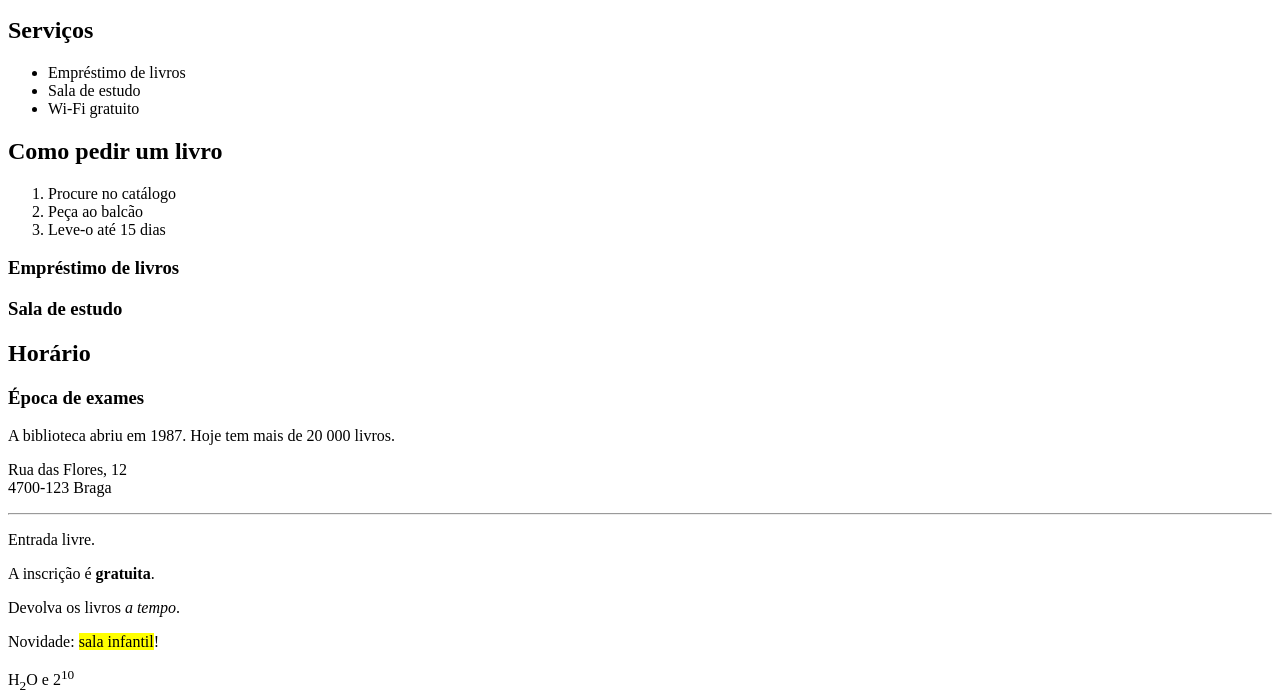
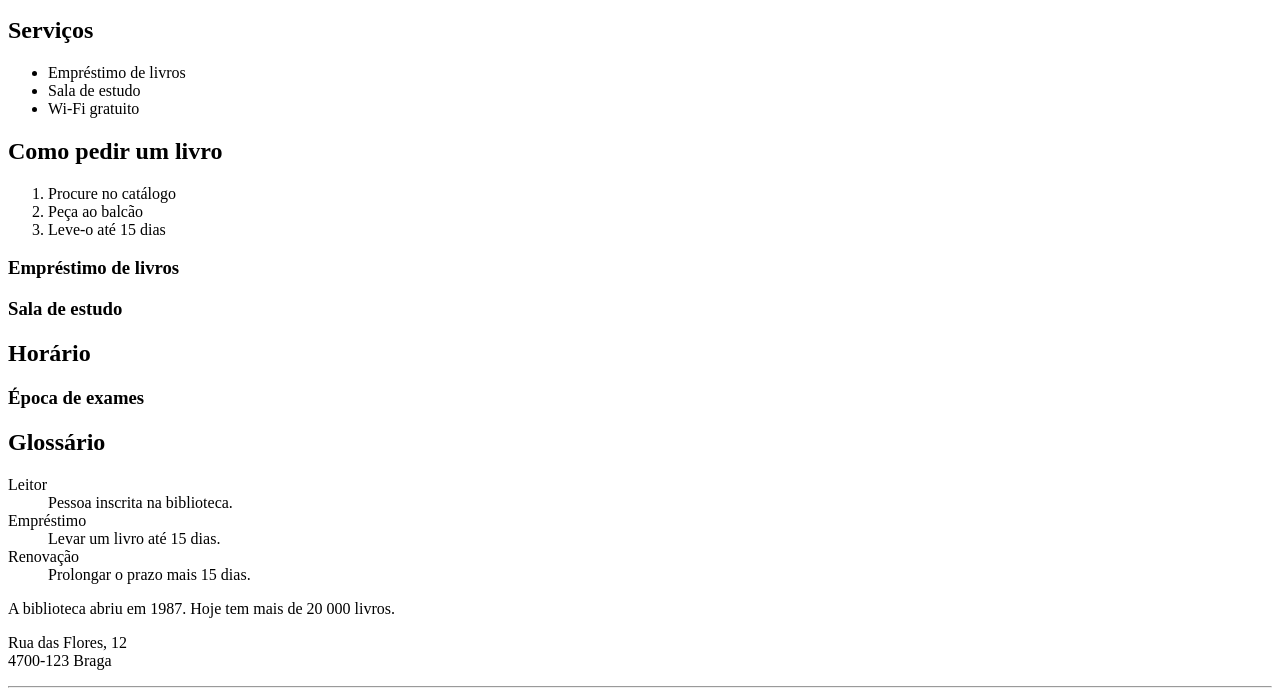
Before and after one commit to a38869alunosipcapt/biblioteca-do-bairro-remake, a plain HTML site: page index.html in a window 1280 px wide. Shown: the part 101-800 px from the top of the page. Drawn offline with Linux system fonts and the light colour scheme.

Commit message:
Novo Save

```diff
--- a/index.html
+++ b/index.html
@@ -24,6 +24,15 @@
 <h3>Sala de estudo</h3>
 <h2>Horário</h2>
 <h3>Época de exames</h3>
+<h2>Glossário</h2>
+<dl>
+<dt>Leitor</dt>
+<dd>Pessoa inscrita na biblioteca.</dd>
+<dt>Empréstimo</dt>
+<dd>Levar um livro até 15 dias.</dd>
+<dt>Renovação</dt>
+<dd>Prolongar o prazo mais 15 dias.</dd>
+</dl>
 <p>A biblioteca abriu em 1987.
 Hoje tem mais de 20 000 livros.</p>
 <p>Rua das Flores, 12<br>
```
